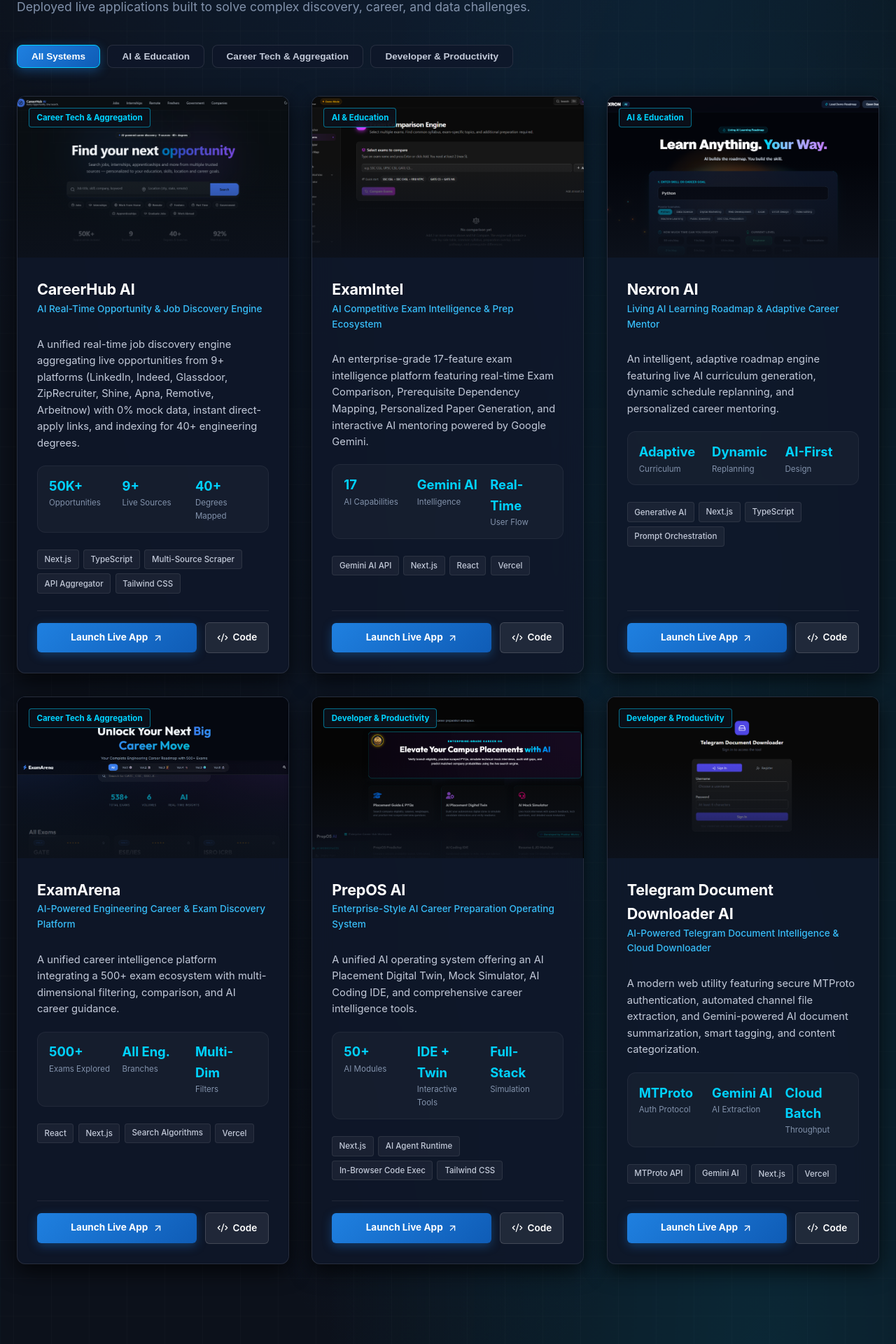
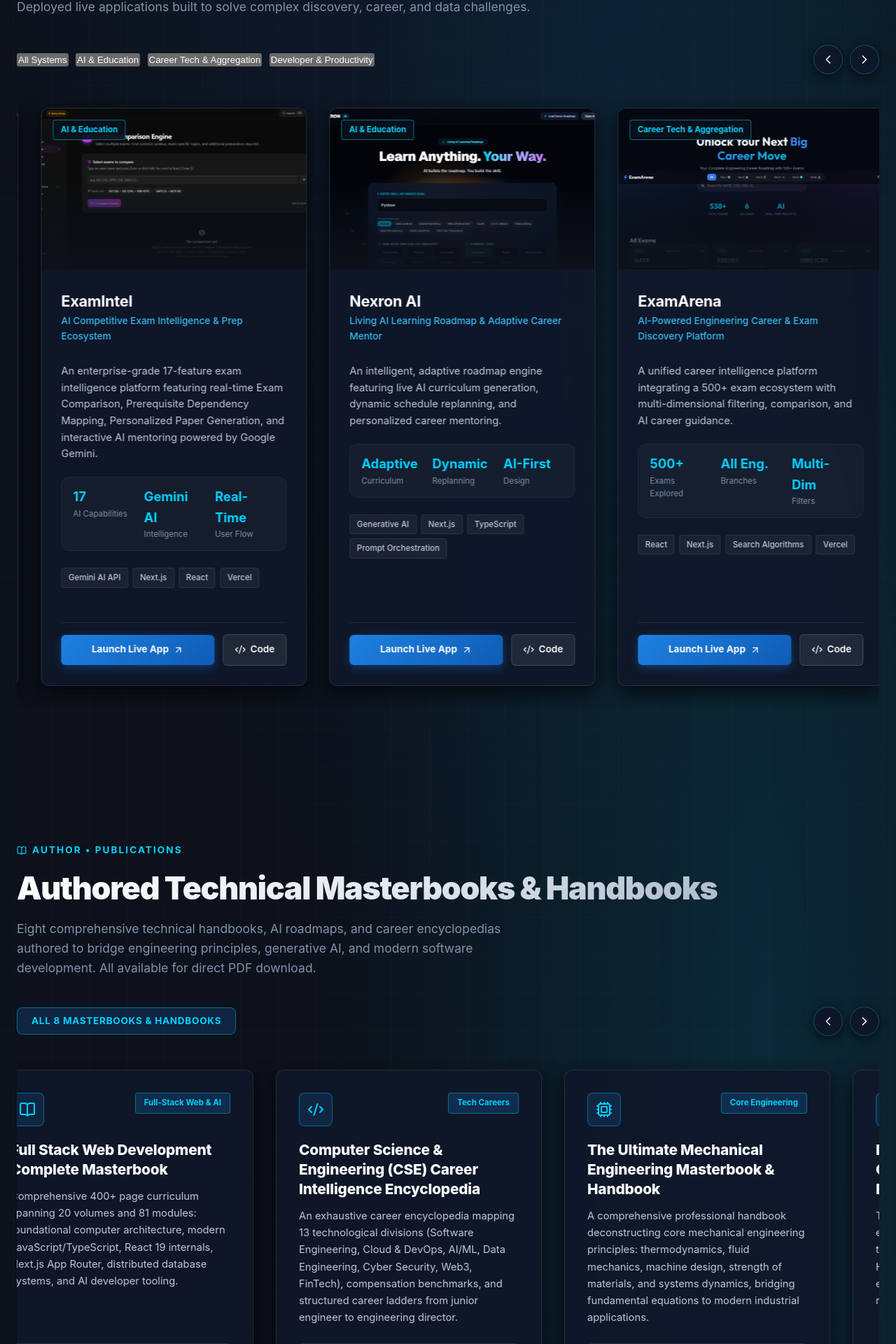
Before and after one commit to prakharmishra00000-cell/prakhar-mishra-portfolio, a Next.js app: page / in a window 1280 px wide. Shown: the part 2277-4197 px from the top of the page at 70% size. Built offline with nearby package versions, Linux system fonts and the light colour scheme.

Commit message:
feat: implement smooth running carousel with pause-on-hover and arrow navigation for projects and books

```diff
--- a/src/components/Books.module.css
+++ b/src/components/Books.module.css
@@ -41,13 +41,95 @@
   margin: 0;
 }
 
-.booksGrid {
-  display: grid;
-  grid-template-columns: repeat(auto-fill, minmax(350px, 1fr));
+.topControlRow {
+  display: flex;
+  align-items: center;
+  justify-content: space-between;
+  gap: 1.5rem;
+  margin-bottom: 2rem;
+  flex-wrap: wrap;
+}
+
+.categoryPill {
+  display: inline-flex;
+  align-items: center;
+  padding: 0.5rem 1.25rem;
+  border-radius: 8px;
+  font-size: 0.85rem;
+  font-weight: 700;
+  background: rgba(31, 128, 224, 0.18);
+  border: 1px solid rgba(0, 210, 255, 0.4);
+  color: #00d2ff;
+  letter-spacing: 0.05em;
+  text-transform: uppercase;
+}
+
+.scrollNavControls {
+  display: flex;
+  align-items: center;
+  gap: 0.65rem;
+}
+
+.scrollNavBtn {
+  width: 42px;
+  height: 42px;
+  border-radius: 50%;
+  background: rgba(15, 23, 42, 0.9);
+  border: 1px solid rgba(0, 210, 255, 0.3);
+  color: #ffffff;
+  display: flex;
+  align-items: center;
+  justify-content: center;
+  cursor: pointer;
+  transition: all 0.2s ease;
+  box-shadow: 0 4px 15px rgba(0, 0, 0, 0.6);
+}
+
+.scrollNavBtn:hover {
+  background: #1f80e0;
+  border-color: #00d2ff;
+  transform: scale(1.08);
+}
+
+.carouselContainer {
+  width: 100%;
+  overflow-x: auto;
+  overflow-y: hidden;
+  position: relative;
+  scroll-behavior: smooth;
+  scrollbar-width: none;
+  -ms-overflow-style: none;
+  padding: 1rem 0 2rem;
+}
+
+.carouselContainer::-webkit-scrollbar {
+  display: none;
+}
+
+.carouselTrack {
+  display: flex;
   gap: 2rem;
+  width: max-content;
+  animation: scrollContinuousBooks 50s linear infinite;
+}
+
+.carouselContainer:hover .carouselTrack {
+  animation-play-state: paused;
+}
+
+@keyframes scrollContinuousBooks {
+  0% {
+    transform: translateX(0);
+  }
+  100% {
+    transform: translateX(-50%);
+  }
 }
 
 .bookCard {
+  width: 380px;
+  min-width: 380px;
+  flex-shrink: 0;
   border-radius: 12px;
   background: rgba(15, 23, 42, 0.88);
   border: 1px solid rgba(255, 255, 255, 0.1);
--- a/src/components/Books.tsx
+++ b/src/components/Books.tsx
@@ -1,7 +1,7 @@
 "use client";
 
 import { motion } from 'framer-motion';
-import { BookOpen, Download, FileText, Code2, Layers, Cpu, Sparkles, Bot } from 'lucide-react';
+import { BookOpen, Download, FileText, Code2, Layers, Cpu, Sparkles, Bot, ChevronLeft, ChevronRight } from 'lucide-react';
 import styles from './Books.module.css';
 
 interface BookItem {
@@ -127,15 +127,45 @@ export default function Books() {
           </p>
         </motion.div>
 
-        <div className={styles.booksGrid}>
-          {booksList.map((book, idx) => (
-            <motion.div
-              key={book.id}
+        <div className={styles.topControlRow}>
+          <div className={styles.categoryPill}>
+            <span>All 8 Masterbooks &amp; Handbooks</span>
+          </div>
+
+          <div className={styles.scrollNavControls}>
+            <button
+              className={styles.scrollNavBtn}
+              onClick={() => {
+                const el = document.getElementById('booksCarouselTrack');
+                if (el) el.scrollBy({ left: -420, behavior: 'smooth' });
+              }}
+              aria-label="Previous Book"
+            >
+              <ChevronLeft size={20} />
+            </button>
+            <button
+              className={styles.scrollNavBtn}
+              onClick={() => {
+                const el = document.getElementById('booksCarouselTrack');
+                if (el) el.scrollBy({ left: 420, behavior: 'smooth' });
+              }}
+              aria-label="Next Book"
+            >
+              <ChevronRight size={20} />
+            </button>
+          </div>
+        </div>
+
+        {/* Running Form Carousel Track for Books */}
+        <div
+          id="booksCarouselTrack"
+          className={styles.carouselContainer}
+        >
+          <div className={styles.carouselTrack}>
+            {[...booksList, ...booksList].map((book, idx) => (
+              <div
+                key={`${book.id}-${idx}`}
                 className={styles.bookCard}
-              initial={{ opacity: 0, y: 20 }}
-              whileInView={{ opacity: 1, y: 0 }}
-              viewport={{ once: true }}
-              transition={{ duration: 0.4, delay: idx * 0.08 }}
               >
                 <div className={styles.bookTop}>
                   <div className={styles.iconWrap}>{book.icon}</div>
@@ -160,8 +190,9 @@ export default function Books() {
                     <Download size={16} /> Download PDF
                   </a>
                 </div>
-            </motion.div>
+              </div>
             ))}
+          </div>
         </div>
       </div>
     </section>
--- a/src/components/Projects.module.css
+++ b/src/components/Projects.module.css
@@ -41,46 +41,88 @@
   margin: 0;
 }
 
+.topControlRow {
+  display: flex;
+  align-items: center;
+  justify-content: space-between;
+  gap: 1.5rem;
+  margin-bottom: 2rem;
+  flex-wrap: wrap;
+}
+
 .filterBar {
   display: flex;
   align-items: center;
-  justify-content: flex-start;
   gap: 0.65rem;
   flex-wrap: wrap;
-  margin-bottom: 2.5rem;
 }
 
-.filterBtn {
-  padding: 0.5rem 1.25rem;
-  border-radius: 8px;
-  font-size: 0.85rem;
-  font-weight: 600;
-  background: rgba(15, 23, 42, 0.8);
-  border: 1px solid rgba(255, 255, 255, 0.1);
-  color: #c3cad9;
+.scrollNavControls {
+  display: flex;
+  align-items: center;
+  gap: 0.65rem;
+}
+
+.scrollNavBtn {
+  width: 42px;
+  height: 42px;
+  border-radius: 50%;
+  background: rgba(15, 23, 42, 0.9);
+  border: 1px solid rgba(0, 210, 255, 0.3);
+  color: #ffffff;
+  display: flex;
+  align-items: center;
+  justify-content: center;
   cursor: pointer;
   transition: all 0.2s ease;
+  box-shadow: 0 4px 15px rgba(0, 0, 0, 0.6);
 }
 
-.filterBtn:hover {
-  background: rgba(22, 34, 62, 0.95);
-  color: #ffffff;
+.scrollNavBtn:hover {
+  background: #1f80e0;
+  border-color: #00d2ff;
+  transform: scale(1.08);
 }
 
-.filterActive {
-  background: linear-gradient(135deg, #1f80e0, #0f5cb6);
-  color: #ffffff;
-  border-color: #00d2ff;
-  box-shadow: 0 4px 15px rgba(31, 128, 224, 0.4);
+.carouselContainer {
+  width: 100%;
+  overflow-x: auto;
+  overflow-y: hidden;
+  position: relative;
+  scroll-behavior: smooth;
+  scrollbar-width: none;
+  -ms-overflow-style: none;
+  padding: 1rem 0 2rem;
 }
 
-.projectGrid {
-  display: grid;
-  grid-template-columns: repeat(3, 1fr);
+.carouselContainer::-webkit-scrollbar {
+  display: none;
+}
+
+.carouselTrack {
+  display: flex;
   gap: 2rem;
+  width: max-content;
+  animation: scrollContinuous 45s linear infinite;
+}
+
+.carouselContainer:hover .carouselTrack {
+  animation-play-state: paused;
+}
+
+@keyframes scrollContinuous {
+  0% {
+    transform: translateX(0);
+  }
+  100% {
+    transform: translateX(-50%);
+  }
 }
 
 .projectCard {
+  width: 380px;
+  min-width: 380px;
+  flex-shrink: 0;
   border-radius: 12px;
   background: rgba(15, 23, 42, 0.88);
   border: 1px solid rgba(255, 255, 255, 0.1);
--- a/src/components/Projects.tsx
+++ b/src/components/Projects.tsx
@@ -1,8 +1,8 @@
 "use client";
 
-import { useState } from 'react';
+import { useState, useRef } from 'react';
 import { motion, AnimatePresence } from 'framer-motion';
-import { ExternalLink, Code2, Sparkles, ArrowUpRight } from 'lucide-react';
+import { ExternalLink, Code2, Sparkles, ArrowUpRight, ChevronLeft, ChevronRight } from 'lucide-react';
 import styles from './Projects.module.css';
 
 interface Project {
@@ -152,7 +152,8 @@ export default function Projects() {
           </p>
         </motion.div>
 
-        {/* Filter Navigation */}
+        {/* Filter Navigation & Scroll Controls */}
+        <div className={styles.topControlRow}>
           <div className={styles.filterBar}>
             {categories.map((category) => (
               <button
@@ -165,18 +166,41 @@ export default function Projects() {
             ))}
           </div>
 
-        {/* Grid of Projects */}
-        <motion.div layout className={styles.projectGrid}>
-          <AnimatePresence>
-            {filteredProjects.map((project) => (
-              <motion.div
-                layout
-                key={project.name}
+          <div className={styles.scrollNavControls}>
+            <button
+              className={styles.scrollNavBtn}
+              onClick={() => {
+                const el = document.getElementById('projectsCarouselTrack');
+                if (el) el.scrollBy({ left: -420, behavior: 'smooth' });
+              }}
+              aria-label="Previous Project"
+            >
+              <ChevronLeft size={20} />
+            </button>
+            <button
+              className={styles.scrollNavBtn}
+              onClick={() => {
+                const el = document.getElementById('projectsCarouselTrack');
+                if (el) el.scrollBy({ left: 420, behavior: 'smooth' });
+              }}
+              aria-label="Next Project"
+            >
+              <ChevronRight size={20} />
+            </button>
+          </div>
+        </div>
+
+        {/* Running Form Carousel Track */}
+        <div
+          id="projectsCarouselTrack"
+          className={styles.carouselContainer}
+        >
+          <div className={styles.carouselTrack}>
+            {/* Render duplicated list for continuous running flow */}
+            {[...filteredProjects, ...filteredProjects].map((project, idx) => (
+              <div
+                key={`${project.name}-${idx}`}
                 className={styles.projectCard}
-                initial={{ opacity: 0, scale: 0.95 }}
-                animate={{ opacity: 1, scale: 1 }}
-                exit={{ opacity: 0, scale: 0.95 }}
-                transition={{ duration: 0.4 }}
               >
                 <div className={styles.imageWrapper}>
                   <img
@@ -199,8 +223,8 @@ export default function Projects() {
                   <p className={styles.solutionText}>{project.solution}</p>
 
                   <div className={styles.metricsRow}>
-                    {project.metrics.map((metric, idx) => (
-                      <div key={idx} className={styles.metricItem}>
+                    {project.metrics.map((metric, mIdx) => (
+                      <div key={mIdx} className={styles.metricItem}>
                         <span className={styles.metricVal}>{metric.value}</span>
                         <span className={styles.metricLabel}>{metric.label}</span>
                       </div>
@@ -235,10 +259,10 @@ export default function Projects() {
                     </a>
                   </div>
                 </div>
-              </motion.div>
+              </div>
             ))}
-          </AnimatePresence>
-        </motion.div>
+          </div>
+        </div>
       </div>
     </section>
   );
```
Lines whose indentation alone changed are shown as unchanged.
